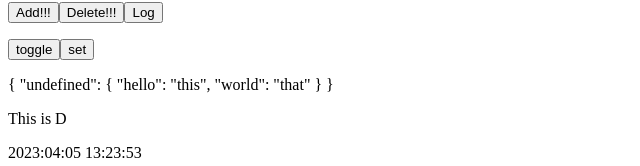
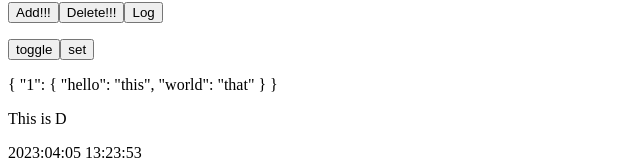
Before and after one commit to koyamal/pra_vue3, a Vue app in the folder vuePractive/: page / in a window 1280 px wide. Shown: the part 277-443 px from the top of the page, without its empty margins (0-640 px from the left). Built offline with nearby package versions, Linux system fonts and the light colour scheme.

Commit message:
Use mounted

```diff
--- a/vuePractive/src/components/atom/B.vue
+++ b/vuePractive/src/components/atom/B.vue
@@ -6,12 +6,15 @@ export default {
       checkStatus: '',
       checkFlag: false,
       numCheck: 1,
-      checkHistries: {
-        [this.numCheck]: {
+      checkHistries: {},
+    }
+  },
+  mounted() {
+    this.checkHistries = {
+      [this.numCheck]: {
           hello: "this",
           world: "that",
         }
-      }
     }
   },
   methods: {
```
